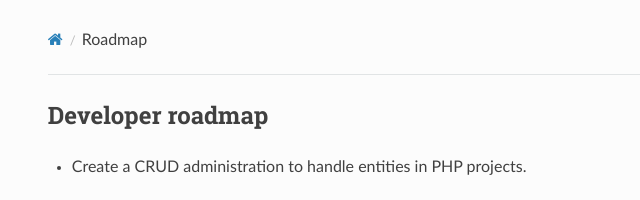
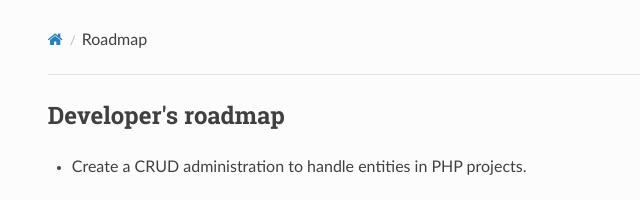
Before and after one commit to Karross/karross.github.io, a plain HTML site: page roadmap/index.html in a window 1280 px wide. Shown: the top 200 px of the page, 304-944 px from the left. Drawn offline with nearby package versions, Linux system fonts and the light colour scheme.

Commit message:
Deployed a923cf6 with MkDocs version: 1.6.1

```diff
--- a/roadmap/index.html
+++ b/roadmap/index.html
@@ -72,7 +72,7 @@
           <div role="main" class="document" itemscope="itemscope" itemtype="http://schema.org/Article">
             <div class="section" itemprop="articleBody">
 
-                <h2 id="developer-roadmap">Developer roadmap</h2>
+                <h2 id="developers-roadmap">Developer's roadmap</h2>
 <ul>
 <li>Create a CRUD administration to handle entities in PHP projects.</li>
 </ul>
--- a/search/search_index.json
+++ b/search/search_index.json
@@ -1 +1 @@
-{"config":{"indexing":"full","lang":["en"],"min_search_length":3,"prebuild_index":false,"separator":"[\\s\\-]+"},"docs":[{"location":"","text":"Documentation for Karross The repository for the framework itself is here : Karross Prerequisites PHP 8.4+ Composer Installation composer require karross/framework","title":"Installation"},{"location":"#documentation-for-karross","text":"The repository for the framework itself is here : Karross","title":"Documentation for Karross"},{"location":"#prerequisites","text":"PHP 8.4+ Composer","title":"Prerequisites"},{"location":"#installation","text":"composer require karross/framework","title":"Installation"},{"location":"roadmap/","text":"Developer roadmap Create a CRUD administration to handle entities in PHP projects.","title":"Roadmap"},{"location":"roadmap/#developer-roadmap","text":"Create a CRUD administration to handle entities in PHP projects.","title":"Developer roadmap"}]}
+{"config":{"indexing":"full","lang":["en"],"min_search_length":3,"prebuild_index":false,"separator":"[\\s\\-]+"},"docs":[{"location":"","text":"Documentation for Karross The repository for the framework itself is here : Karross Prerequisites PHP 8.4+ Composer Installation composer require karross/framework","title":"Installation"},{"location":"#documentation-for-karross","text":"The repository for the framework itself is here : Karross","title":"Documentation for Karross"},{"location":"#prerequisites","text":"PHP 8.4+ Composer","title":"Prerequisites"},{"location":"#installation","text":"composer require karross/framework","title":"Installation"},{"location":"roadmap/","text":"Developer's roadmap Create a CRUD administration to handle entities in PHP projects.","title":"Roadmap"},{"location":"roadmap/#developers-roadmap","text":"Create a CRUD administration to handle entities in PHP projects.","title":"Developer's roadmap"}]}
```
Also changed, not shown: index.html (+1 -1 lines).
